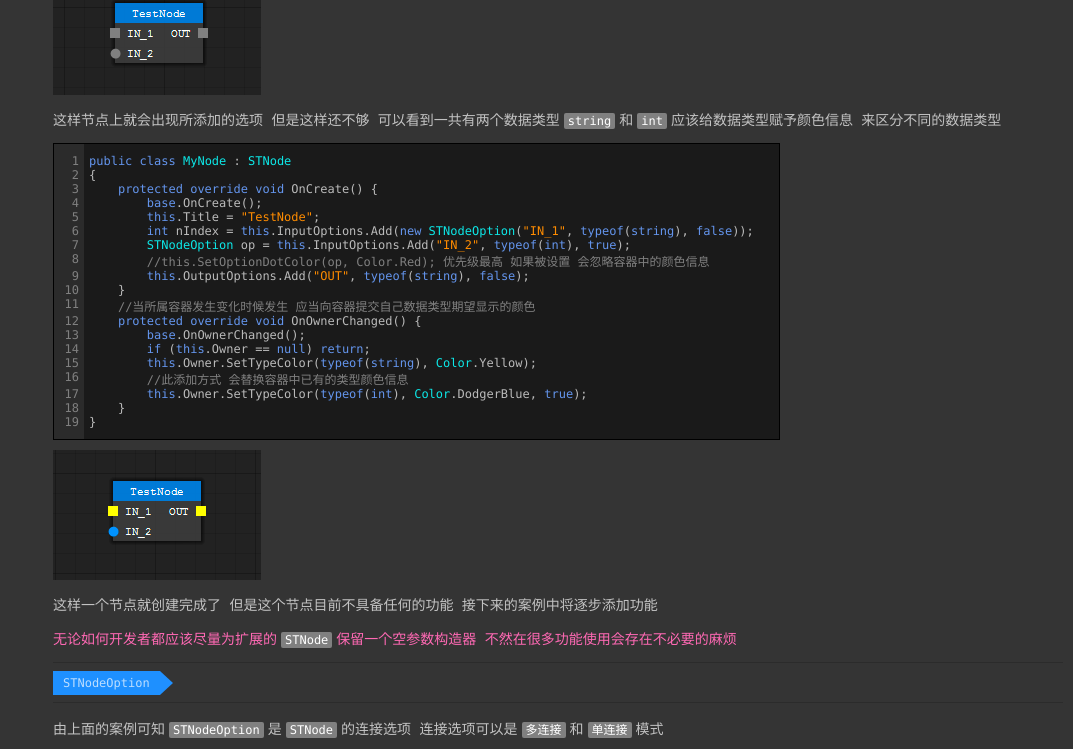
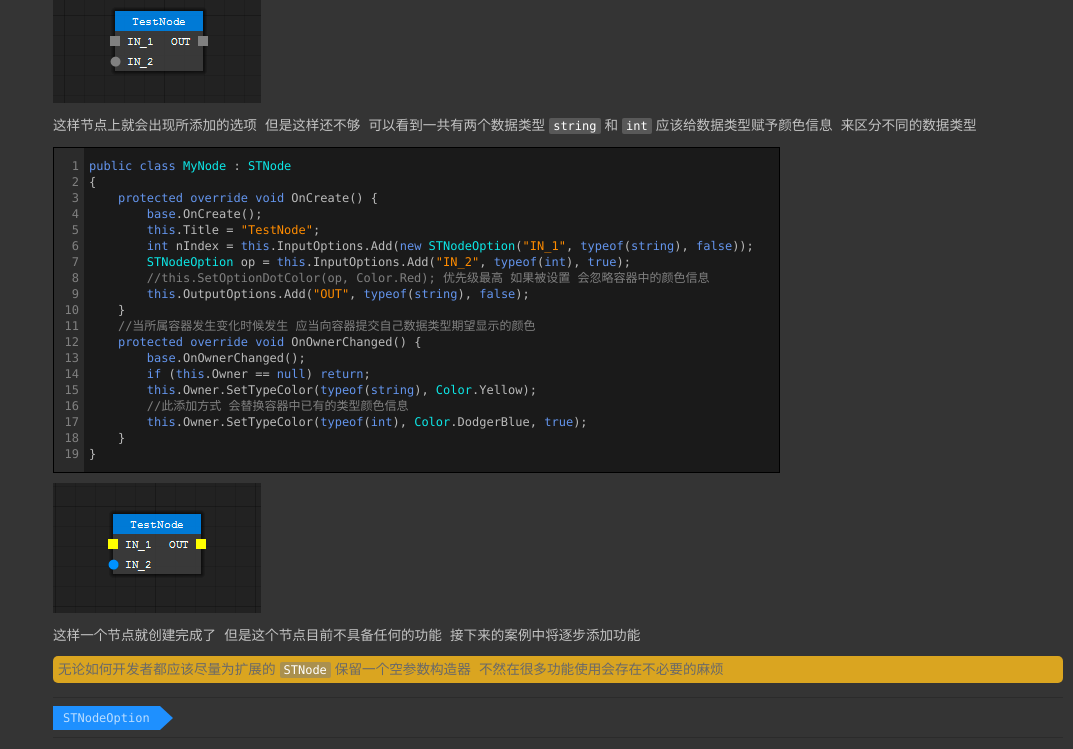
Before and after one commit to DebugST/STNodeEditor, a plain HTML site: page docs/tutorials_cn.html in a window 1280 px wide. Shown: the part 1783-2532 px from the top of the page, without its empty margins (207-1280 px from the left). Drawn offline with Linux system fonts and the light colour scheme.

Commit message:
modified the document page css

```diff
--- a/docs/css/stdoc.css
+++ b/docs/css/stdoc.css
@@ -23,7 +23,8 @@ hr{
 body{
     margin:0px;
     position:relative;
-    font-size:14px;
+    font-size:0.85rem;
+    line-height:1rem;
     background-color:#343434;
 }
 a{
@@ -196,12 +197,16 @@ td{
     color:white;
     font-size: 12px;
     border-radius: 2px;
-    background-color: gray;
+    background-color: rgba(125,125,125,.5);
     padding: 1px 4px;
     margin:0px 4px;
 }
 .p_hightlight{
-    color:hotpink;
+    color: dimgray;
+    background-color: goldenrod;
+    padding: 5px;
+    border-radius: 5px;
+}
 }
 .div_table{
     overflow:auto;
@@ -215,6 +220,7 @@ td{
     display:inline-block;
     max-width:100%;
     margin-bottom:10px;
+    line-height:0px;
 }
 .span_code_title{
     display: inline-block;
@@ -224,13 +230,14 @@ td{
 }
 .pre_code{
     background-color: #1a1a1a;
-    font-size: 12px;
+    font-size: 0.75rem;
     overflow: auto;
     padding:10px 10px 10px 35px;
     display:inline-block;
     margin:0px;
     min-width:680px;
     position:relative;
+    line-height:1rem;
 }
 .pre_code:before{
     content: ' ';
```
